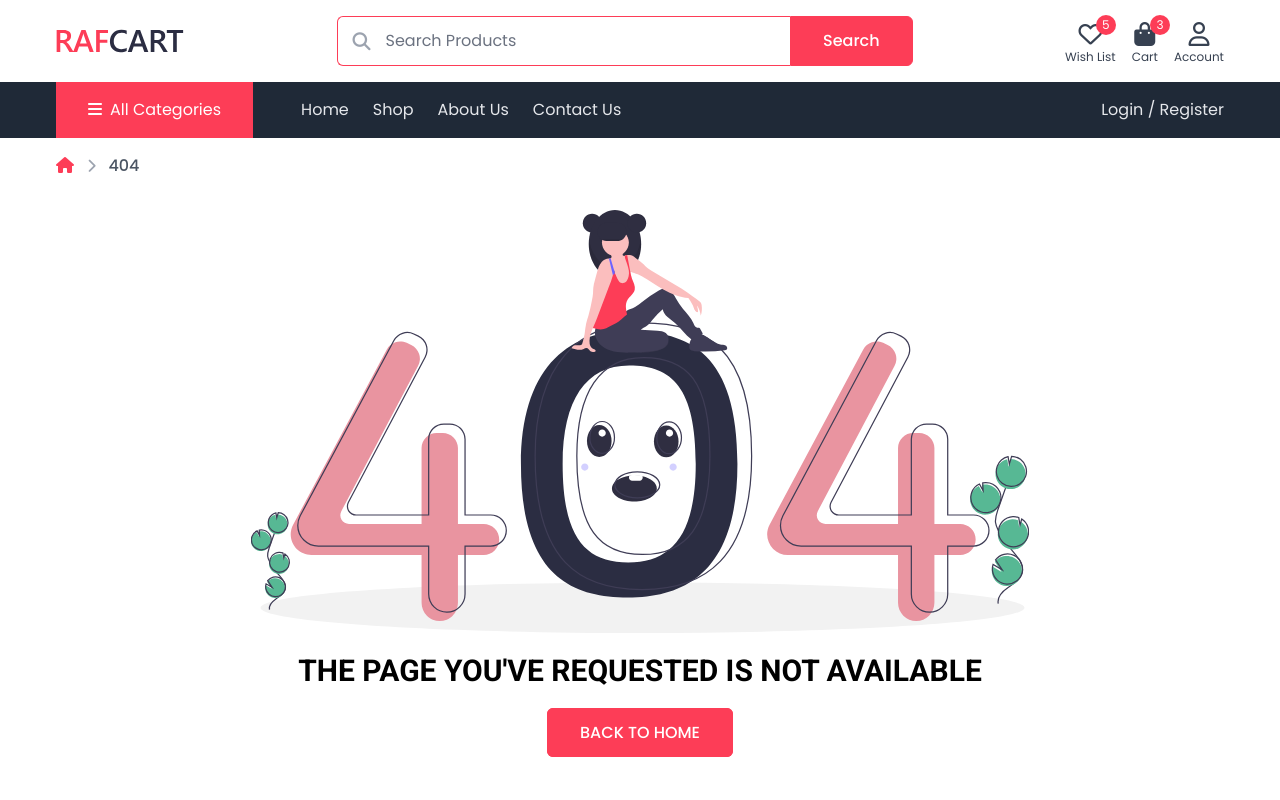
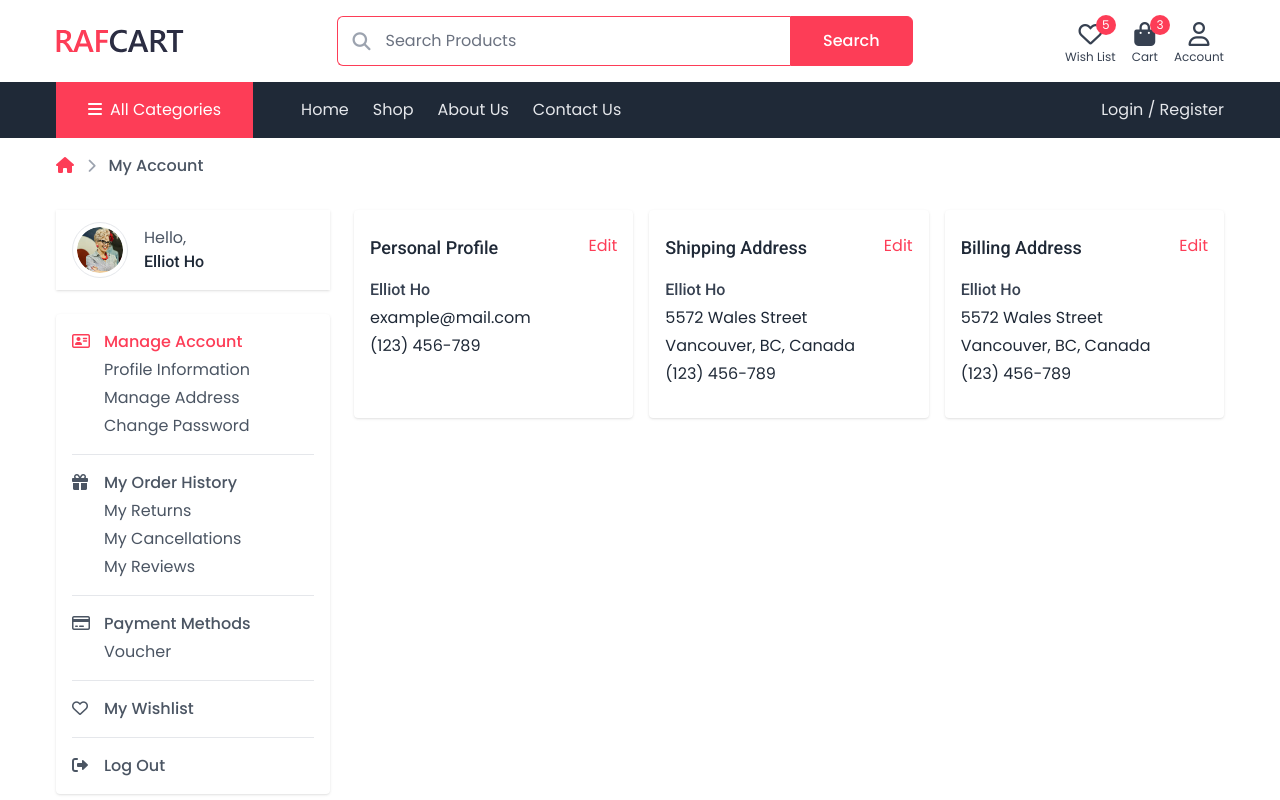
Before and after one commit to tri1911/ecommerce-mern, a React (Create React App) app in the folder client/: page /account in a window 1280 px wide. Shown: the top 800 px of the page. Built offline with nearby package versions, Linux system fonts and the light colour scheme.

Commit message:
feat(ui): implement the MyAccountPage
- build the default section (Manage Account)

```diff
--- /dev/null
+++ b/client/src/components/Account/AccountSideBar.tsx
@@ -0,0 +1,125 @@
+import React from "react";
+import classNames from "classnames";
+import { NavLink } from "react-router-dom";
+
+function WelcomeCard({ name }: { name: string }) {
+  return (
+    <div className="px-4 py-3 shadow flex items-center gap-4">
+      <div className="flex-shrink-0">
+        <img
+          src="/images/avatar.png"
+          alt="avatar"
+          className="rounded-full w-14 h-14 p-1 border border-gray-200 object-cover"
+        />
+      </div>
+      <div>
+        <p className="text-gray-600">Hello, </p>
+        <h4 className="text-gray-800 capitalize font-medium">{name}</h4>
+      </div>
+    </div>
+  );
+}
+
+function LinksGroupWrapper({
+  children,
+  isFirstGroup = false,
+}: {
+  children: React.ReactNode;
+  isFirstGroup?: boolean;
+}) {
+  return (
+    <div className={classNames("space-y-1 pl-8", { "pt-4": !isFirstGroup })}>
+      {children}
+    </div>
+  );
+}
+
+function MainLink({
+  href,
+  text,
+  icon,
+}: {
+  href: string;
+  text: string;
+  icon: string;
+}) {
+  return (
+    <NavLink
+      to={href}
+      className={({ isActive }) =>
+        classNames(
+          "relative block text-base font-medium capitalize hover:text-primary transition",
+          { "text-primary": isActive }
+        )
+      }
+    >
+      <span className="absolute -left-8 top-0 text-base">
+        <i className={icon} />
+      </span>
+      {text}
+    </NavLink>
+  );
+}
+
+function SubLink({ href, text }: { href: string; text: string }) {
+  return (
+    <NavLink
+      to={href}
+      className="block capitalize hover:text-primary transition"
+    >
+      {text}
+    </NavLink>
+  );
+}
+
+export default function AccountSideBar() {
+  return (
+    <>
+      <WelcomeCard name="Elliot Ho" />
+      <div className="mt-6 bg-white text-gray-600 shadow rounded p-4 divide-y divide-gray-200 space-y-4">
+        <LinksGroupWrapper isFirstGroup>
+          <MainLink
+            href="/account"
+            text="Manage Account"
+            icon="far fa-address-card"
+          />
+          <SubLink href="/account/profile" text="Profile Information" />
+          <SubLink href="/account/address" text="Manage Address" />
+          <SubLink href="/account/password" text="Change Password" />
+        </LinksGroupWrapper>
+        <LinksGroupWrapper>
+          <MainLink
+            href="/account/order"
+            text="My Order History"
+            icon="fas fa-gift"
+          />
+          <SubLink href="/account/order-return" text="My Returns" />
+          <SubLink href="/account/order-cancel" text="My Cancellations" />
+          <SubLink href="/account/reviews" text="My Reviews" />
+        </LinksGroupWrapper>
+        <LinksGroupWrapper>
+          <MainLink
+            href="/account/payment-method"
+            text="Payment methods"
+            icon="far fa-credit-card"
+          />
+          <SubLink href="/account/voucher" text="Voucher" />
+        </LinksGroupWrapper>
+        <LinksGroupWrapper>
+          <MainLink
+            href="/account/wishlist"
+            text="My Wishlist"
+            icon="far fa-heart"
+          />
+        </LinksGroupWrapper>
+        <LinksGroupWrapper>
+          <MainLink
+            href="/account/logout"
+            text="Log Out"
+            icon="fas fa-sign-out-alt"
+          />
+        </LinksGroupWrapper>
+      </div>
+    </>
+  );
+}
--- /dev/null
+++ b/client/src/components/Account/ManageAccount.tsx
@@ -0,0 +1,52 @@
+import React from "react";
+import { Link } from "react-router-dom";
+
+function InfoCard({
+  title,
+  href,
+  children,
+}: {
+  title: string;
+  href: string;
+  children: React.ReactNode;
+}) {
+  return (
+    <div className="shadow rounded bg-white px-4 pt-6 pb-8">
+      <div className="flex justify-between items center mb-4">
+        <h3 className="font-medium capitalize text-gray-800 text-lg">
+          {title}
+        </h3>
+        <Link to={href} className="text-primary">
+          Edit
+        </Link>
+      </div>
+      <div className="space-y-1">{children}</div>
+    </div>
+  );
+}
+
+export default function ManageAccount() {
+  return (
+    <>
+      <div className="grid md:grid-cols-3 gap-4">
+        <InfoCard title="Personal Profile" href="profile">
+          <h4 className="text-gray-700 font-medium">Elliot Ho</h4>
+          <p className="text-gray-800">example@mail.com</p>
+          <p className="text-gray-800">(123) 456-789</p>
+        </InfoCard>
+        <InfoCard title="Shipping Address" href="address">
+          <h4 className="text-gray-700 font-medium">Elliot Ho</h4>
+          <p className="text-gray-800">5572 Wales Street</p>
+          <p className="text-gray-800">Vancouver, BC, Canada</p>
+          <p className="text-gray-800">(123) 456-789</p>
+        </InfoCard>
+        <InfoCard title="Billing Address" href="address">
+          <h4 className="text-gray-700 font-medium">Elliot Ho</h4>
+          <p className="text-gray-800">5572 Wales Street</p>
+          <p className="text-gray-800">Vancouver, BC, Canada</p>
+          <p className="text-gray-800">(123) 456-789</p>
+        </InfoCard>
+      </div>
+    </>
+  );
+}
--- a/client/src/components/Layout/Header.tsx
+++ b/client/src/components/Layout/Header.tsx
@@ -1,3 +1,5 @@
+import { Link } from "react-router-dom";
+
 function Logo() {
   return (
     <a href="/" className="block w-32">
@@ -41,8 +43,8 @@ function SingleNavIcon({
   badgeRight?: string;
 }) {
   return (
-    <a
-      href={href}
+    <Link
+      to={href}
       className="block text-center text-gray-700 hover:text-primary transition relative"
     >
       {badgeValue && (
@@ -56,7 +58,7 @@ function SingleNavIcon({
         <i className={icon} />
       </div>
       <div className="text-xs leading-3">{label}</div>
-    </a>
+    </Link>
   );
 }
 
--- a/client/src/index.tsx
+++ b/client/src/index.tsx
@@ -6,12 +6,14 @@ import "./index.css";
 import { BrowserRouter, Routes, Route } from "react-router-dom";
 import HomePage from "./pages/HomePage";
 import ShopPage from "./pages/ShopPage";
+import SingleProductPage from "./pages/SingleProductPage";
+import CartPage from "./pages/CartPage";
 import LoginPage from "./pages/LoginPage";
-import SingleProductPage from "./pages/SingleProductPage";
-import NotFoundPage from "./pages/NotFoundPage";
 import RegisterPage from "./pages/RegisterPage";
 import ForgotPasswordPage from "./pages/ForgotPasswordPage";
-import CartPage from "./pages/CartPage";
+import MyAccountPage from "./pages/MyAccountPage";
+import NotFoundPage from "./pages/NotFoundPage";
+import ManageAccount from "./components/Account/ManageAccount";
 
 const container = document.getElementById("root")!;
 const root = createRoot(container);
@@ -28,6 +30,12 @@ root.render(
           <Route path="login" element={<LoginPage />} />
           <Route path="register" element={<RegisterPage />} />
           <Route path="forgot-password" element={<ForgotPasswordPage />} />
+          <Route path="account" element={<MyAccountPage />}>
+            <Route index element={<ManageAccount />} />
+            {/* <Route path="profile" element={<ProfileInfo />} />
+            <Route path="address" element={<AddressInfo />} />
+            <Route path="update-password" element={<UpdatePassword />} /> */}
+          </Route>
           <Route path="*" element={<NotFoundPage />} />
         </Route>
       </Routes>
--- /dev/null
+++ b/client/src/pages/MyAccountPage.tsx
@@ -0,0 +1,20 @@
+import React from "react";
+import { Outlet } from "react-router-dom";
+import AccountSideBar from "../components/Account/AccountSideBar";
+import Breadcrumbs from "../components/Shared/Breadcrumbs";
+
+export default function MyAccountPage() {
+  return (
+    <div>
+      <Breadcrumbs paths={["My Account"]} />
+      <div className="container lg:grid grid-cols-12 items-start gap-6 pt-4 pb-16">
+        <section className="col-span-3">
+          <AccountSideBar />
+        </section>
+        <section className="col-span-9 mt-6 lg:mt-0">
+          <Outlet />
+        </section>
+      </div>
+    </div>
+  );
+}
```
